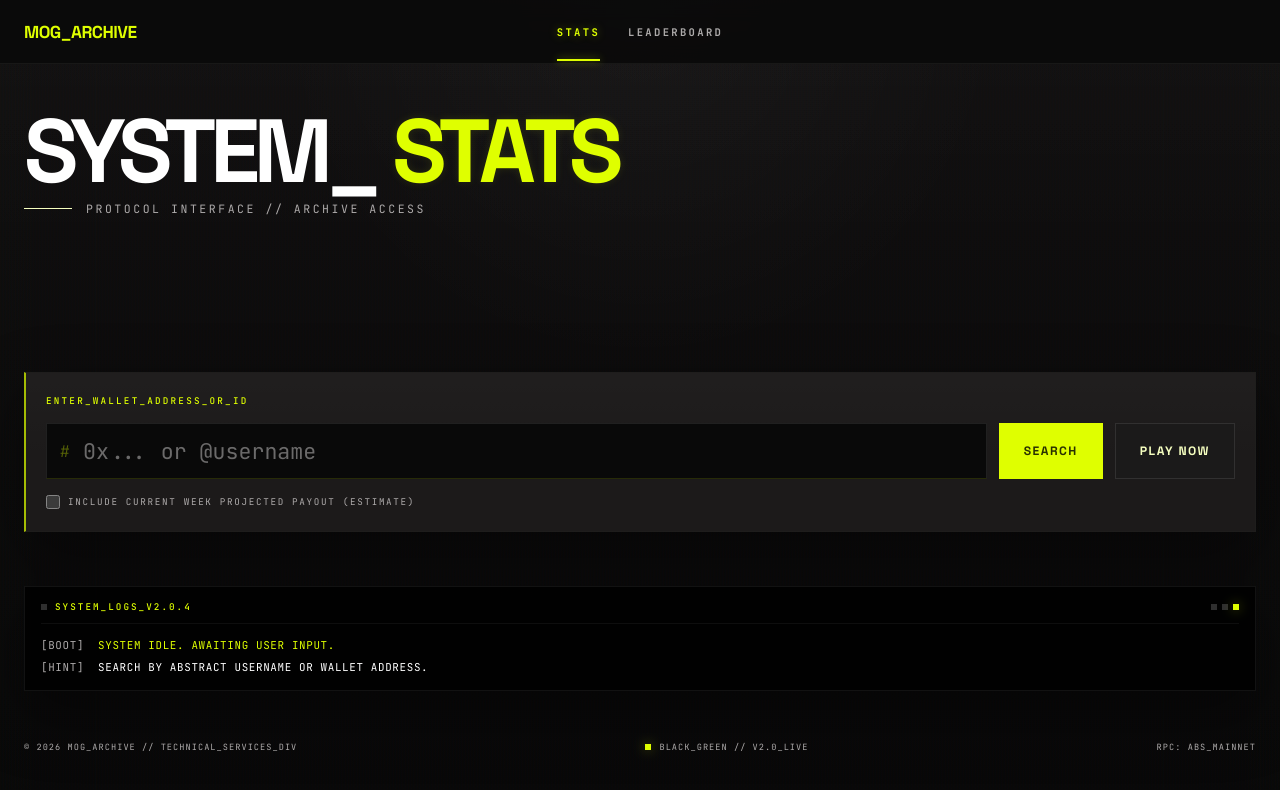
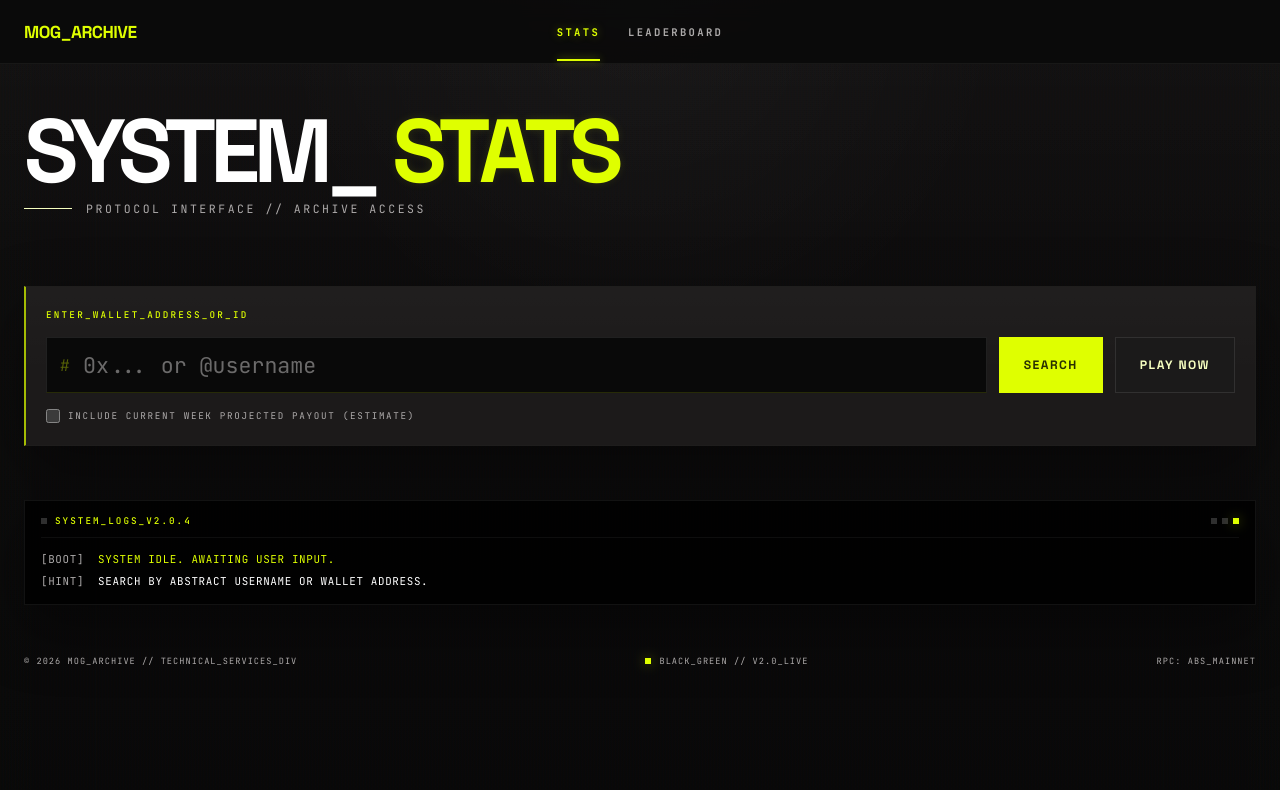
Before and after one commit to slkzgm/mog-stats, a website: page index.html in a window 1280 px wide. Drawn offline with nearby package versions, Linux system fonts and the light colour scheme; no server answers.

Commit message:
ui: unify header layout and leaderboard copy

```diff
--- a/index.html
+++ b/index.html
@@ -36,6 +36,7 @@
 
     <main class="page-shell">
       <section id="stats-view" class="view-page">
+        <div class="page-header-shell page-header-shell-stats">
           <header class="hero hero-stats">
             <div class="hero-toolbar">
               <div>
@@ -85,6 +86,7 @@
               </label>
             </form>
           </section>
+        </div>
 
         <p id="status" class="status" aria-live="polite"></p>
 
@@ -222,6 +224,7 @@
       </section>
 
       <section id="leaderboard-view" class="view-page hidden">
+        <div class="page-header-shell page-header-shell-leaderboard">
           <header class="hero hero-global">
             <div class="hero-eyebrow">
               <span class="hero-caption-line" aria-hidden="true"></span>
@@ -232,10 +235,11 @@
               <span class="hero-title-accent">LEADERBOARD</span>
             </h1>
             <p class="hero-description">
-            RANKING THE TOP HEROES BY ACCUMULATED REWARDS
+              RANKING THE TOP PLAYERS BY ACCUMULATED REWARDS
               <span class="hero-version">V.2.0.4</span>
             </p>
           </header>
+        </div>
 
         <p id="leaderboard-status" class="status" aria-live="polite"></p>
 
--- a/styles.css
+++ b/styles.css
@@ -216,9 +216,16 @@ button {
   animation: viewFade 280ms cubic-bezier(0.2, 0.8, 0.2, 1);
 }
 
+.page-header-shell {
+  display: flex;
+  flex-direction: column;
+  justify-content: space-between;
+  gap: 18px;
+  min-height: 334px;
+}
+
 .hero {
-  margin-bottom: 8px;
-  min-height: 236px;
+  margin: 0;
 }
 
 .hero-toolbar {
@@ -1356,7 +1363,7 @@ button {
     align-items: flex-start;
   }
 
-  .hero {
+  .page-header-shell {
     min-height: 0;
   }
 
```
Lines whose indentation alone changed are shown as unchanged.
